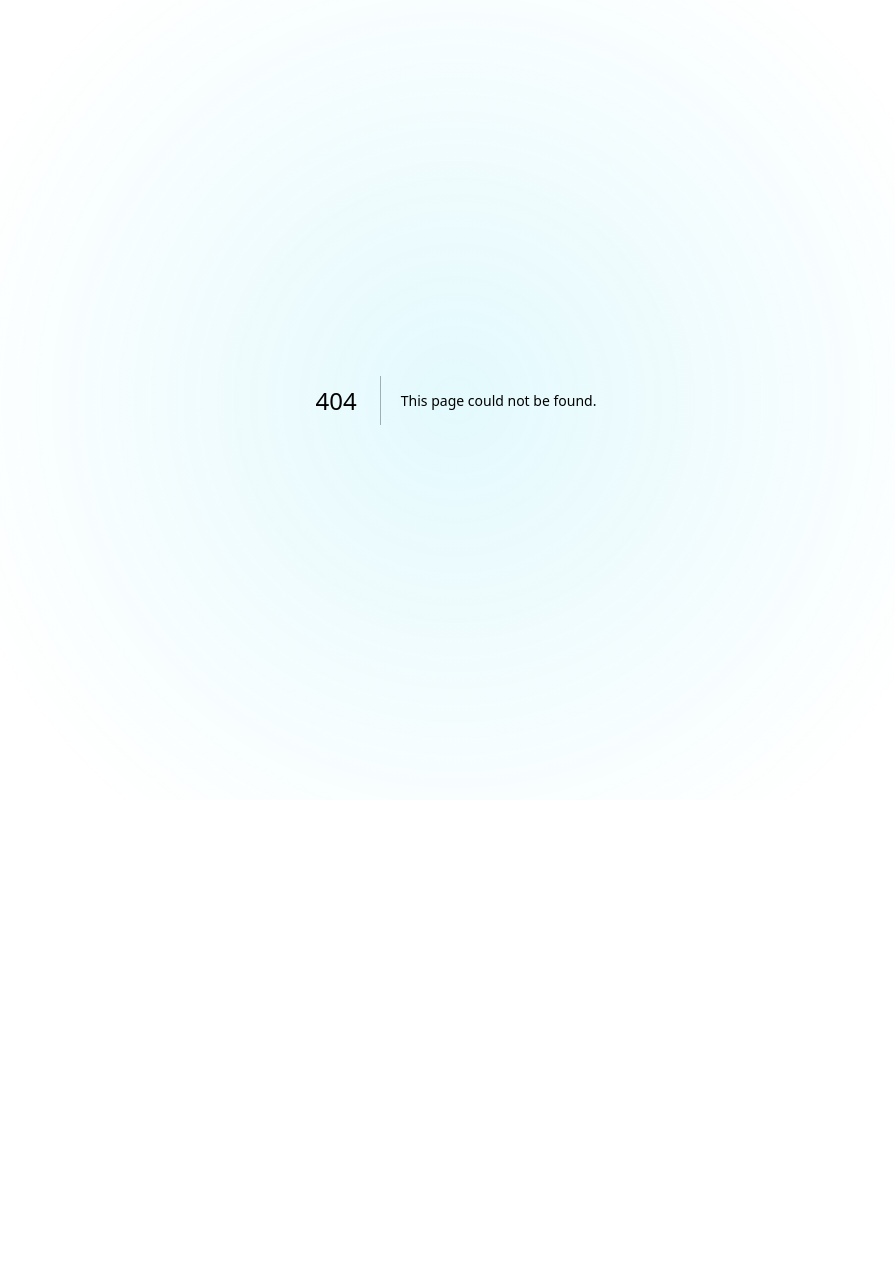
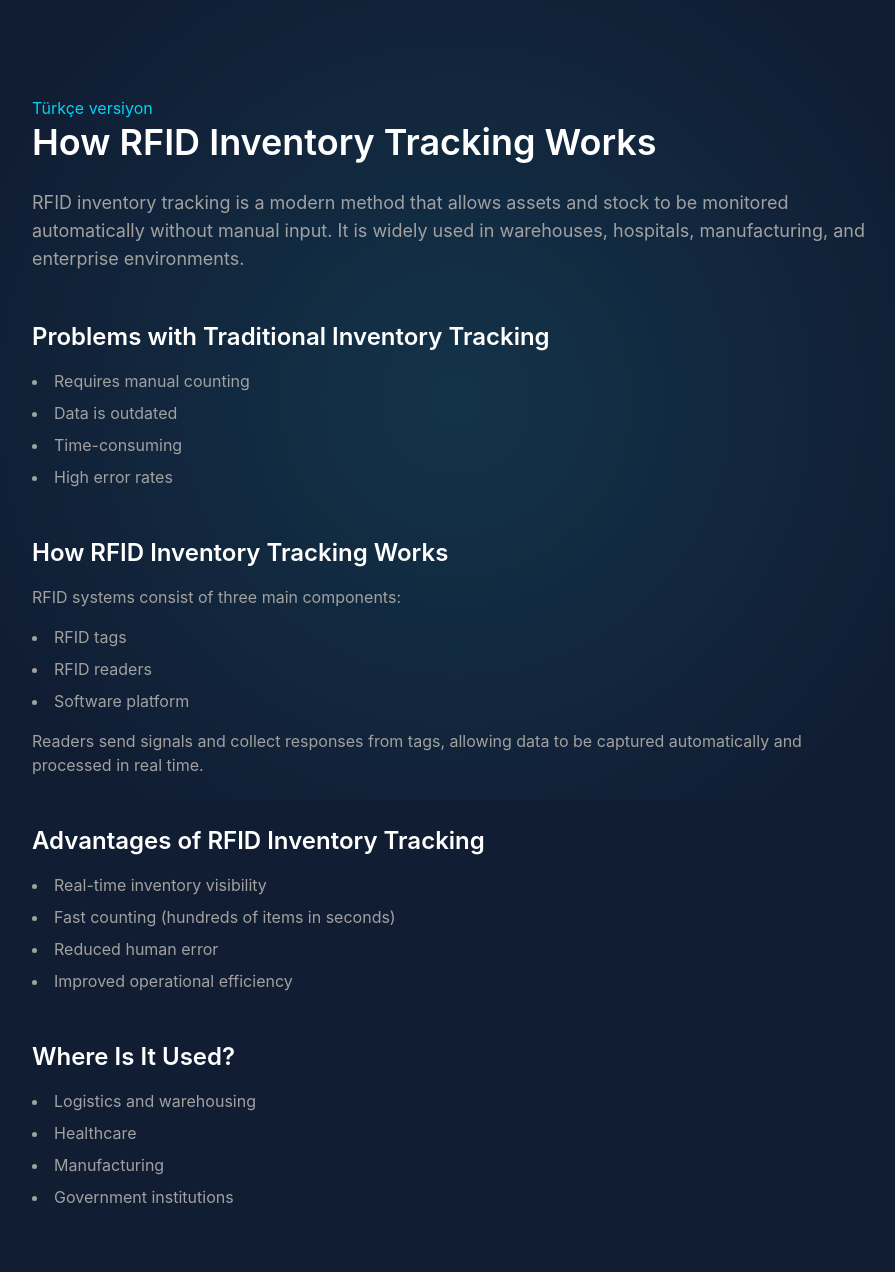
Before and after one commit to MehmetTaskiran/invextory-site, a Next.js app: page /en/blog/rfid-inventory-tracking in a window 1280 px wide. Before the commit this address had no page. Shown: the top 1272 px of the page, without its empty margins (184-1079 px from the left). Before the commit the page ends 800 px from the top, so only its background shows below. Built offline with nearby package versions, Linux system fonts and the light colour scheme.

Commit message:
add english inventory page

```diff
--- /dev/null
+++ b/src/app/blog/rfid-envanter-takibi/page.tsx
@@ -0,0 +1,95 @@
+import { Metadata } from "next";
+import Link from "next/link";
+
+export const metadata: Metadata = {
+  title: "RFID ile Envanter Takibi Nasıl Yapılır? | Invextory",
+  description:
+    "RFID teknolojisi ile envanter takibi nasıl yapılır? Gerçek zamanlı stok takibi, otomatik veri toplama ve operasyonel verimlilik hakkında detaylı rehber.",
+};
+
+export default function Page() {
+  return (
+    <main className="max-w-4xl mx-auto px-6 py-24 text-white">
+        <a href="/en/blog/rfid-inventory-tracking" className="text-cyan-400">
+        English version
+        </a>
+      <h1 className="text-4xl font-semibold leading-tight">
+        RFID ile Envanter Takibi Nasıl Yapılır?
+      </h1>
+
+      <p className="mt-6 text-neutral-400 text-lg">
+        RFID ile envanter takibi, stokların ve varlıkların manuel işlem olmadan otomatik olarak izlenmesini sağlayan modern bir yöntemdir.
+        Bu teknoloji özellikle depo, hastane, üretim ve kurumsal ortamlarda kullanılır.
+      </p>
+
+      <h2 className="mt-12 text-2xl font-semibold">
+        Geleneksel Envanter Takibinin Problemleri
+      </h2>
+
+      <ul className="mt-4 list-disc list-inside text-neutral-400 space-y-2">
+        <li>Manuel sayım gerektirir</li>
+        <li>Veri güncel değildir</li>
+        <li>Zaman alır</li>
+        <li>Hata oranı yüksektir</li>
+      </ul>
+
+      <h2 className="mt-12 text-2xl font-semibold">
+        RFID ile Envanter Takibi Nasıl Çalışır?
+      </h2>
+
+      <p className="mt-4 text-neutral-400">
+        RFID sistemi üç ana bileşenden oluşur:
+      </p>
+
+      <ul className="mt-4 list-disc list-inside text-neutral-400 space-y-2">
+        <li>RFID etiketler</li>
+        <li>RFID okuyucular</li>
+        <li>Yazılım altyapısı</li>
+      </ul>
+
+      <p className="mt-4 text-neutral-400">
+        Okuyucular sinyal gönderir ve etiketlerden gelen veriyi toplar. Bu veri anında sisteme aktarılır.
+      </p>
+
+      <h2 className="mt-12 text-2xl font-semibold">
+        RFID ile Sağlanan Avantajlar
+      </h2>
+
+      <ul className="mt-4 list-disc list-inside text-neutral-400 space-y-2">
+        <li>Gerçek zamanlı stok görünürlüğü</li>
+        <li>Hızlı sayım (yüzlerce ürün saniyeler içinde)</li>
+        <li>İnsan hatasının azalması</li>
+        <li>Operasyonel verimlilik artışı</li>
+      </ul>
+
+      <h2 className="mt-12 text-2xl font-semibold">
+        Hangi Sektörlerde Kullanılır?
+      </h2>
+
+      <ul className="mt-4 list-disc list-inside text-neutral-400 space-y-2">
+        <li>Lojistik ve depolama</li>
+        <li>Sağlık sektörü</li>
+        <li>Üretim tesisleri</li>
+        <li>Kamu kurumları</li>
+      </ul>
+
+      <div className="mt-16 border border-white/10 p-6 rounded-2xl bg-white/5">
+        <h3 className="text-xl font-semibold">
+          RFID ile envanterinizi otomatik yönetin
+        </h3>
+
+        <p className="mt-3 text-neutral-400">
+          Invextory ile envanter takibini manuel süreçlerden kurtarın ve tüm varlıklarınızı gerçek zamanlı yönetin.
+        </p>
+
+        <Link
+          href="/"
+          className="inline-block mt-6 px-5 py-3 bg-cyan-400 text-black rounded-lg font-medium"
+        >
+          Sistemi Keşfet
+        </Link>
+      </div>
+
+    </main>
+  );
+}
--- /dev/null
+++ b/src/app/en/blog/rfid-inventory-tracking/page.tsx
@@ -0,0 +1,95 @@
+import { Metadata } from "next";
+import Link from "next/link";
+
+export const metadata: Metadata = {
+  title: "How RFID Inventory Tracking Works | Invextory",
+  description:
+    "Learn how RFID inventory tracking works, how it replaces manual systems, and how real-time visibility is achieved in warehouses and enterprises.",
+};
+
+export default function Page() {
+  return (
+    <main className="max-w-4xl mx-auto px-6 py-24 text-white">
+        <a href="/blog/rfid-envanter-takibi" className="text-cyan-400">
+        Türkçe versiyon
+        </a>
+      <h1 className="text-4xl font-semibold leading-tight">
+        How RFID Inventory Tracking Works
+      </h1>
+
+      <p className="mt-6 text-neutral-400 text-lg">
+        RFID inventory tracking is a modern method that allows assets and stock to be monitored automatically without manual input.
+        It is widely used in warehouses, hospitals, manufacturing, and enterprise environments.
+      </p>
+
+      <h2 className="mt-12 text-2xl font-semibold">
+        Problems with Traditional Inventory Tracking
+      </h2>
+
+      <ul className="mt-4 list-disc list-inside text-neutral-400 space-y-2">
+        <li>Requires manual counting</li>
+        <li>Data is outdated</li>
+        <li>Time-consuming</li>
+        <li>High error rates</li>
+      </ul>
+
+      <h2 className="mt-12 text-2xl font-semibold">
+        How RFID Inventory Tracking Works
+      </h2>
+
+      <p className="mt-4 text-neutral-400">
+        RFID systems consist of three main components:
+      </p>
+
+      <ul className="mt-4 list-disc list-inside text-neutral-400 space-y-2">
+        <li>RFID tags</li>
+        <li>RFID readers</li>
+        <li>Software platform</li>
+      </ul>
+
+      <p className="mt-4 text-neutral-400">
+        Readers send signals and collect responses from tags, allowing data to be captured automatically and processed in real time.
+      </p>
+
+      <h2 className="mt-12 text-2xl font-semibold">
+        Advantages of RFID Inventory Tracking
+      </h2>
+
+      <ul className="mt-4 list-disc list-inside text-neutral-400 space-y-2">
+        <li>Real-time inventory visibility</li>
+        <li>Fast counting (hundreds of items in seconds)</li>
+        <li>Reduced human error</li>
+        <li>Improved operational efficiency</li>
+      </ul>
+
+      <h2 className="mt-12 text-2xl font-semibold">
+        Where Is It Used?
+      </h2>
+
+      <ul className="mt-4 list-disc list-inside text-neutral-400 space-y-2">
+        <li>Logistics and warehousing</li>
+        <li>Healthcare</li>
+        <li>Manufacturing</li>
+        <li>Government institutions</li>
+      </ul>
+
+      <div className="mt-16 border border-white/10 p-6 rounded-2xl bg-white/5">
+        <h3 className="text-xl font-semibold">
+          Automate your inventory with RFID
+        </h3>
+
+        <p className="mt-3 text-neutral-400">
+          Invextory enables real-time asset tracking and eliminates manual processes.
+        </p>
+
+        <Link
+          href="/"
+          className="inline-block mt-6 px-5 py-3 bg-cyan-400 text-black rounded-lg font-medium"
+        >
+          Explore the system
+        </Link>
+      </div>
+
+    </main>
+  );
+}
```
